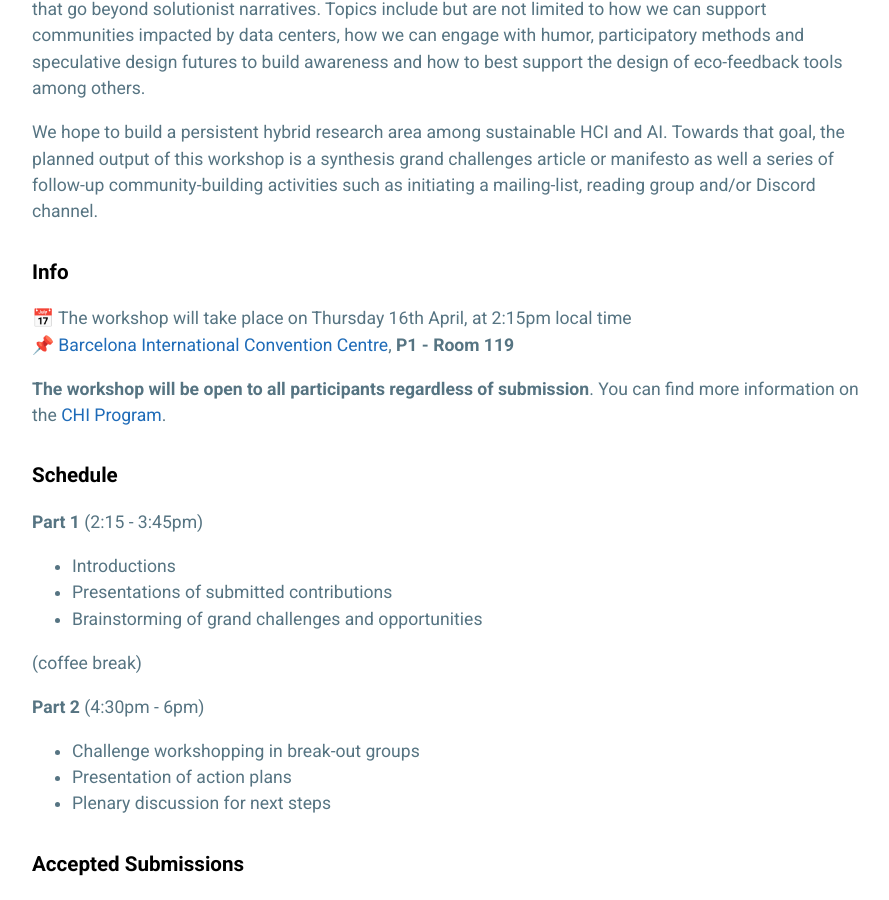
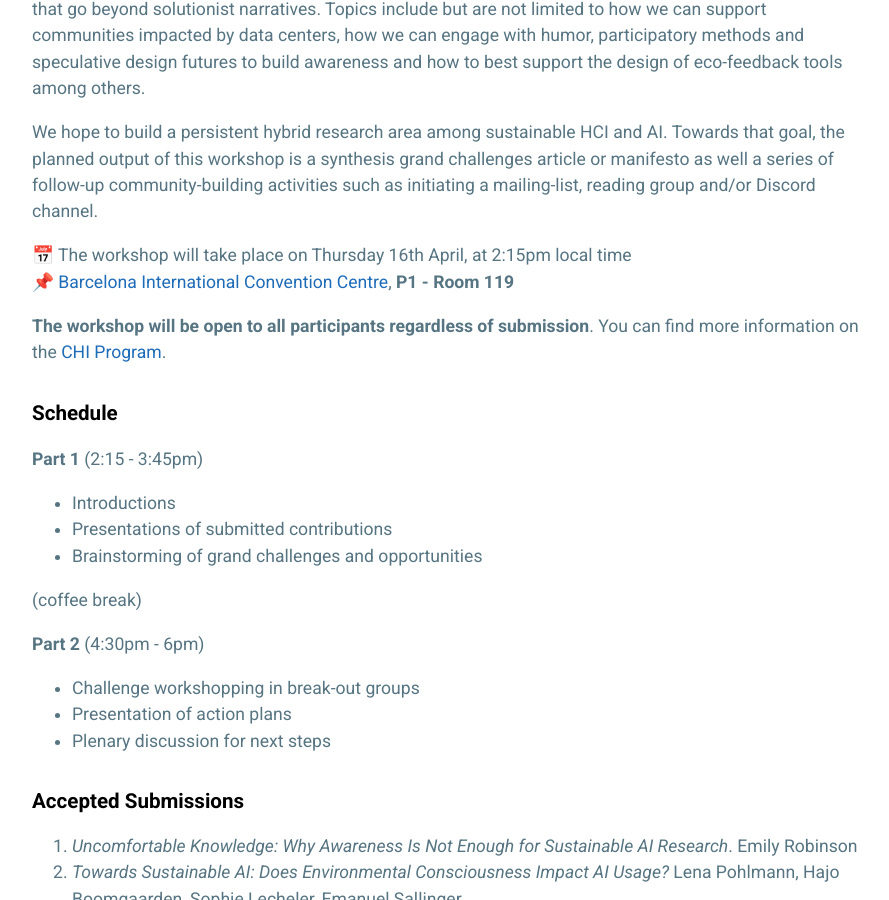
Before and after one commit to HCI-TERRA/hci-terra.github.io, a Jekyll site: the page built from index.md, in a window 1280 px wide and 900 px high, scrolled down 721 px. Shown: the whole window, without its empty margins (192-1081 px from the left). Built offline with Jekyll 4.4.1, drawn with Linux system fonts in a browser that asks for light colours.

Commit message:
Remove workshop info section from index.md
Removed workshop info section from index.md.

```diff
--- a/index.md
+++ b/index.md
@@ -12,8 +12,6 @@ The rapid adoption of AI has come with a significant environmental burden due to
 The goal is to lay solid foundations of building a community of HCI researchers interested in mitigating the environmental impact of AI and accordingly bring methods from our inherently interdisciplinary domain that go beyond solutionist narratives. Topics include but are not limited to how we can support communities impacted by data centers, how we can engage with humor, participatory methods and speculative design futures to build awareness and how to best support the design of eco-feedback tools among others.
 
 We hope to build a persistent hybrid research area among sustainable HCI and AI. Towards that goal, the planned output of this workshop is a synthesis grand challenges article or manifesto as well a series of follow-up community-building activities such as initiating a mailing-list, reading group and/or Discord channel.
-
-### Info
 
 📅 The workshop will take place on Thursday 16th April, at 2:15pm local time
 📌 [Barcelona International Convention Centre](https://maps.app.goo.gl/8jziiZucLmmswxyYA), **P1 - Room 119**
```
